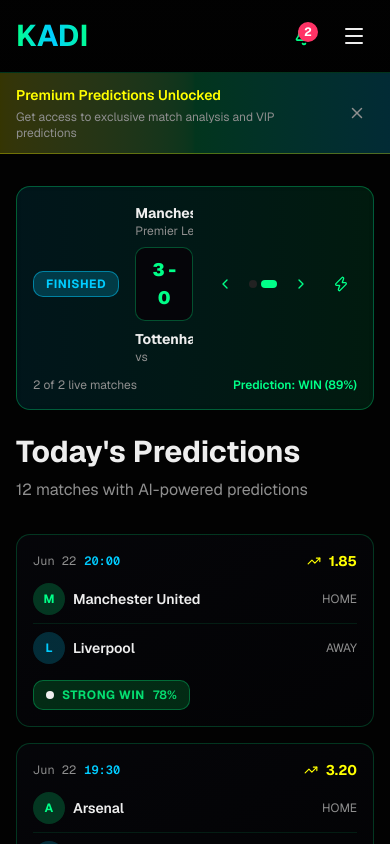
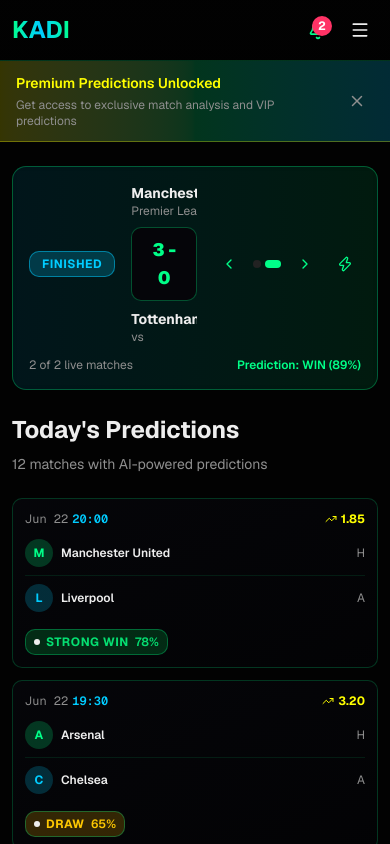
Before and after one commit to dev-Basscee/Kadi, a Next.js app: page / in a window 390 px wide. Shown: the top 844 px of the page. Built offline with nearby package versions, Linux system fonts and the light colour scheme.

Commit message:
feat: enhance layout and responsiveness across components
Co-authored-by: Bassey Emmanuel Emmanuel <152831514+dev-Basscee@users.noreply.github.com>

```diff
--- a/app/page.tsx
+++ b/app/page.tsx
@@ -48,23 +48,23 @@ export default function Home() {
       {/* Top Ad Banner */}
       <AdBanner position="top" />
 
-      <main className="max-w-7xl mx-auto px-4 sm:px-6 py-8">
+      <main className="w-full max-w-7xl mx-auto px-3 sm:px-4 md:px-6 py-6 sm:py-8">
         {/* Live Score Ticker */}
         <LiveScoreTicker matches={mockMatches} />
 
-        <div className="space-y-6">
+        <div className="space-y-6 sm:space-y-8">
             {/* Section Title */}
-            <div className="mb-8">
-              <h1 className="text-3xl sm:text-4xl font-bold text-foreground mb-2">
+            <div className="mb-6 sm:mb-8">
+              <h1 className="text-2xl sm:text-3xl md:text-4xl font-bold text-foreground mb-2">
                 Today&apos;s Predictions
               </h1>
-              <p className="text-muted-foreground">
+              <p className="text-sm sm:text-base text-muted-foreground">
                 {filteredMatches.length} matches with AI-powered predictions
               </p>
             </div>
 
-          {/* Matches Grid */}
-          <div className="grid grid-cols-1 md:grid-cols-2 lg:grid-cols-3 gap-4">
+          {/* Matches Grid - Responsive across all screen sizes */}
+          <div className="grid grid-cols-1 sm:grid-cols-2 lg:grid-cols-3 xl:grid-cols-4 gap-3 sm:gap-4 md:gap-6">
               {filteredMatches.map((match, index) => (
                 <div key={match.id}>
                   {/* Inline Ad after every 5 matches */}
@@ -81,11 +81,11 @@ export default function Home() {
 
             {/* Empty State */}
             {filteredMatches.length === 0 && (
-              <div className="bg-card border border-primary/20 rounded-xl p-12 text-center">
-                <p className="text-lg text-muted-foreground font-medium">
+              <div className="bg-card border border-primary/20 rounded-lg sm:rounded-xl p-8 sm:p-12 text-center">
+                <p className="text-base sm:text-lg text-muted-foreground font-medium">
                   No matches found for the selected sport
                 </p>
-                <p className="text-sm text-muted-foreground mt-2">
+                <p className="text-xs sm:text-sm text-muted-foreground mt-2">
                   Try selecting a different sport from the header menu
                 </p>
               </div>
--- a/components/Header.tsx
+++ b/components/Header.tsx
@@ -18,12 +18,12 @@ export function Header({ selectedSport, onSportChange }: HeaderProps) {
   const [showSportMenu, setShowSportMenu] = useState(false);
 
   return (
-    <header className="sticky top-0 z-50 bg-gradient-to-b from-background to-background/80 backdrop-blur-md border-b border-primary/20">
-      <div className="max-w-7xl mx-auto px-4 sm:px-6 py-4">
-        <div className="flex items-center justify-between">
+    <header className="sticky top-0 z-50 bg-gradient-to-b from-background to-background/80 backdrop-blur-md border-b border-primary/20 w-full">
+      <div className="w-full max-w-7xl mx-auto px-3 sm:px-4 md:px-6 py-3 sm:py-4">
+        <div className="flex items-center justify-between gap-2 sm:gap-4">
           {/* Logo */}
-          <div className="flex items-center gap-3">
-            <div className="text-3xl font-bold bg-gradient-to-r from-primary via-secondary to-primary bg-clip-text text-transparent">
+          <div className="flex items-center gap-1 sm:gap-3 flex-shrink-0">
+            <div className="text-2xl sm:text-3xl font-bold bg-gradient-to-r from-primary via-secondary to-primary bg-clip-text text-transparent">
               KADI
             </div>
             <span className="hidden sm:inline text-xs font-semibold text-muted-foreground uppercase tracking-widest">
@@ -31,19 +31,19 @@ export function Header({ selectedSport, onSportChange }: HeaderProps) {
             </span>
           </div>
 
-          {/* Global Search - Desktop */}
-          <div className="hidden lg:block flex-1 max-w-md mx-6">
+          {/* Global Search - Tablet & Desktop */}
+          <div className="hidden md:block flex-1 max-w-xs lg:max-w-md mx-3 lg:mx-6">
             <GlobalSearch />
           </div>
 
-          {/* Sport Tabs - Desktop */}
-          <div className="hidden md:flex items-center gap-1">
+          {/* Sport Tabs - Tablet & Desktop */}
+          <div className="hidden lg:flex items-center gap-1 flex-shrink-0">
             <div className="relative">
               <button
                 onClick={() => setShowSportMenu(!showSportMenu)}
-                className="flex items-center gap-2 px-4 py-2 rounded-lg bg-card/50 hover:bg-card text-foreground border border-primary/30 hover:border-primary/60 transition-all"
+                className="flex items-center gap-2 px-3 lg:px-4 py-2 rounded-lg bg-card/50 hover:bg-card text-foreground border border-primary/30 hover:border-primary/60 transition-all text-sm"
               >
-                <span className="text-sm font-medium">
+                <span className="font-medium hidden xl:inline">
                   {sportsOptions.find((o) => o.value === selectedSport)?.label}
                 </span>
                 <ChevronDown size={16} className={`transition-transform ${showSportMenu ? 'rotate-180' : ''}`} />
@@ -72,33 +72,26 @@ export function Header({ selectedSport, onSportChange }: HeaderProps) {
           </div>
 
           {/* Right Actions */}
-          <div className="flex items-center gap-3">
-            <div className="hidden sm:flex items-center gap-2 px-3 py-2 rounded-lg bg-secondary/10 border border-secondary/30">
-              <Calendar size={16} className="text-secondary" />
-              <span className="text-sm font-medium text-foreground">Today</span>
+          <div className="flex items-center gap-1.5 sm:gap-2 ml-auto flex-shrink-0">
+            <div className="hidden md:flex items-center gap-2 px-2 sm:px-3 py-2 rounded-lg bg-secondary/10 border border-secondary/30 text-sm">
+              <Calendar size={16} className="text-secondary flex-shrink-0" />
+              <span className="hidden lg:inline font-medium text-foreground">Today</span>
             </div>
+
             <NotificationCenter />
 
-            {/* Standalone Tools */}
+            {/* Desktop Tools - Hidden on mobile */}
             <Link
               href="/bankroll"
-              className="hidden sm:inline-flex items-center gap-2 px-4 py-2 rounded-lg bg-primary/10 hover:bg-primary/20 text-primary border border-primary/30 transition-colors text-sm font-medium"
+              className="hidden lg:inline-flex items-center gap-2 px-3 py-2 rounded-lg bg-primary/10 hover:bg-primary/20 text-primary border border-primary/30 transition-colors text-sm font-medium"
             >
               <Zap size={16} />
               <span>Bankroll</span>
             </Link>
 
             <Link
-              href="/community"
-              className="hidden sm:inline-flex items-center gap-2 px-4 py-2 rounded-lg bg-secondary/10 hover:bg-secondary/20 text-secondary border border-secondary/30 transition-colors text-sm font-medium"
-            >
-              <Users size={16} />
-              <span>Community</span>
-            </Link>
-
-            <Link
               href="/watchlist"
-              className="hidden sm:inline-flex items-center gap-2 px-4 py-2 rounded-lg bg-accent/10 hover:bg-accent/20 text-accent border border-accent/30 transition-colors text-sm font-medium"
+              className="hidden lg:inline-flex items-center gap-2 px-3 py-2 rounded-lg bg-accent/10 hover:bg-accent/20 text-accent border border-accent/30 transition-colors text-sm font-medium"
             >
               <TrendingUp size={16} />
               <span>Watchlist</span>
@@ -106,27 +99,37 @@ export function Header({ selectedSport, onSportChange }: HeaderProps) {
 
             <Link
               href="/history"
-              className="hidden sm:inline-flex items-center gap-2 px-4 py-2 rounded-lg bg-accent/10 hover:bg-accent/20 text-accent border border-accent/30 transition-colors text-sm font-medium"
+              className="hidden lg:inline-flex items-center gap-2 px-3 py-2 rounded-lg bg-accent/10 hover:bg-accent/20 text-accent border border-accent/30 transition-colors text-sm font-medium"
             >
               <BarChart3 size={16} />
               <span>History</span>
             </Link>
+
             <Button
               size="sm"
-              className="bg-primary text-primary-foreground hover:bg-primary/90 gap-2 hidden sm:inline-flex"
+              className="bg-primary text-primary-foreground hover:bg-primary/90 gap-2 hidden lg:inline-flex"
             >
               <LogIn size={16} />
               <span>Sign In</span>
             </Button>
-            <button className="md:hidden p-2 rounded-lg hover:bg-card">
-              {isOpen ? <X size={24} /> : <Menu size={24} />}
+
+            {/* Mobile Menu Button */}
+            <button
+              onClick={() => setIsOpen(!isOpen)}
+              className="lg:hidden p-2 hover:bg-card rounded-lg transition-colors flex-shrink-0"
+              aria-label="Toggle menu"
+            >
+              {isOpen ? <X size={20} /> : <Menu size={20} />}
             </button>
           </div>
         </div>
 
         {/* Mobile Menu */}
         {isOpen && (
-          <div className="md:hidden mt-4 pt-4 border-t border-primary/20 space-y-2">
+          <div className="lg:hidden mt-4 pt-4 border-t border-primary/20 space-y-2 pb-4">
+            {/* Sport Options */}
+            <div className="mb-4">
+              <p className="text-xs font-semibold text-muted-foreground uppercase tracking-wide px-4 mb-2">Sports</p>
               {sportsOptions.map((option) => (
                 <button
                   key={option.value}
@@ -144,6 +147,50 @@ export function Header({ selectedSport, onSportChange }: HeaderProps) {
                 </button>
               ))}
             </div>
+
+            {/* Mobile Tools */}
+            <div className="border-t border-primary/20 pt-4 space-y-2">
+              <p className="text-xs font-semibold text-muted-foreground uppercase tracking-wide px-4 mb-2">Tools</p>
+              <Link
+                href="/bankroll"
+                className="flex items-center gap-2 px-4 py-2 rounded-lg hover:bg-card text-foreground transition-colors"
+                onClick={() => setIsOpen(false)}
+              >
+                <Zap size={16} className="text-primary" />
+                <span>Bankroll Manager</span>
+              </Link>
+              <Link
+                href="/community"
+                className="flex items-center gap-2 px-4 py-2 rounded-lg hover:bg-card text-foreground transition-colors"
+                onClick={() => setIsOpen(false)}
+              >
+                <Users size={16} className="text-secondary" />
+                <span>Community</span>
+              </Link>
+              <Link
+                href="/watchlist"
+                className="flex items-center gap-2 px-4 py-2 rounded-lg hover:bg-card text-foreground transition-colors"
+                onClick={() => setIsOpen(false)}
+              >
+                <TrendingUp size={16} className="text-accent" />
+                <span>Watchlist</span>
+              </Link>
+              <Link
+                href="/history"
+                className="flex items-center gap-2 px-4 py-2 rounded-lg hover:bg-card text-foreground transition-colors"
+                onClick={() => setIsOpen(false)}
+              >
+                <BarChart3 size={16} className="text-accent" />
+                <span>History</span>
+              </Link>
+              <Button
+                className="w-full bg-primary text-primary-foreground hover:bg-primary/90 gap-2 mt-2"
+              >
+                <LogIn size={16} />
+                <span>Sign In</span>
+              </Button>
+            </div>
+          </div>
         )}
       </div>
     </header>
--- a/components/MatchCard.tsx
+++ b/components/MatchCard.tsx
@@ -25,7 +25,10 @@ export function MatchCard({ match, onClick, isPremium }: MatchCardProps) {
   return (
     <div
       onClick={onClick}
-      className={`relative group cursor-pointer bg-gradient-to-br from-card to-card/50 border border-primary/20 rounded-xl p-4 hover:border-primary/50 transition-all hover:shadow-lg hover:shadow-primary/20 ${
+      role="button"
+      tabIndex={0}
+      onKeyPress={(e) => e.key === 'Enter' && onClick()}
+      className={`relative group cursor-pointer bg-gradient-to-br from-card to-card/50 border border-primary/20 rounded-lg sm:rounded-xl p-3 sm:p-4 hover:border-primary/50 transition-all hover:shadow-lg hover:shadow-primary/20 active:scale-95 sm:active:scale-100 ${
         isBlurred ? 'blur-sm' : ''
       }`}
     >
@@ -41,55 +44,55 @@ export function MatchCard({ match, onClick, isPremium }: MatchCardProps) {
       )}
 
       {/* Top Row - Date/Time & Odds */}
-      <div className="flex items-center justify-between mb-3">
-        <div className="flex items-center gap-2">
-          <span className="text-xs font-mono text-muted-foreground">
+      <div className="flex items-center justify-between gap-2 mb-3">
+        <div className="flex items-center gap-1 sm:gap-2 text-xs sm:text-sm">
+          <span className="font-mono text-muted-foreground">
             {format(match.date, 'MMM dd')}
           </span>
-          <span className="text-xs font-mono text-secondary font-semibold">{match.time}</span>
+          <span className="font-mono text-secondary font-semibold">{match.time}</span>
         </div>
-        <div className="flex items-center gap-2">
-          <TrendingUp size={14} className="text-accent" />
-          <span className="text-sm font-bold text-accent">{match.odds.toFixed(2)}</span>
+        <div className="flex items-center gap-1 sm:gap-2 flex-shrink-0">
+          <TrendingUp size={12} className="text-accent sm:w-4 sm:h-4" />
+          <span className="text-xs sm:text-sm font-bold text-accent">{match.odds.toFixed(2)}</span>
         </div>
       </div>
 
       {/* Teams */}
       <div className="space-y-2 mb-4">
-        <div className="flex items-center justify-between">
-          <div className="flex items-center gap-2 flex-1">
-            <div className="w-8 h-8 rounded-full bg-primary/20 flex items-center justify-center">
+        <div className="flex items-center justify-between gap-2">
+          <div className="flex items-center gap-2 flex-1 min-w-0">
+            <div className="w-7 h-7 sm:w-8 sm:h-8 rounded-full bg-primary/20 flex items-center justify-center flex-shrink-0">
               <span className="text-xs font-bold text-primary">
                 {match.homeTeam.charAt(0)}
               </span>
             </div>
-            <span className="text-sm font-semibold text-foreground truncate">
+            <span className="text-xs sm:text-sm font-semibold text-foreground truncate">
               {match.homeTeam}
             </span>
           </div>
-          <span className="text-xs text-muted-foreground ml-2">HOME</span>
+          <span className="text-xs text-muted-foreground flex-shrink-0">H</span>
         </div>
         <div className="border-b border-primary/10" />
-        <div className="flex items-center justify-between">
-          <div className="flex items-center gap-2 flex-1">
-            <div className="w-8 h-8 rounded-full bg-secondary/20 flex items-center justify-center">
+        <div className="flex items-center justify-between gap-2">
+          <div className="flex items-center gap-2 flex-1 min-w-0">
+            <div className="w-7 h-7 sm:w-8 sm:h-8 rounded-full bg-secondary/20 flex items-center justify-center flex-shrink-0">
               <span className="text-xs font-bold text-secondary">
                 {match.awayTeam.charAt(0)}
               </span>
             </div>
-            <span className="text-sm font-semibold text-foreground truncate">
+            <span className="text-xs sm:text-sm font-semibold text-foreground truncate">
               {match.awayTeam}
             </span>
           </div>
-          <span className="text-xs text-muted-foreground ml-2">AWAY</span>
+          <span className="text-xs text-muted-foreground flex-shrink-0">A</span>
         </div>
       </div>
 
       {/* Prediction Badge */}
       <div
-        className={`inline-flex items-center gap-2 px-3 py-1.5 rounded-lg ${badge.bg} border border-primary/30`}
+        className={`inline-flex items-center gap-1.5 sm:gap-2 px-2 sm:px-3 py-1 sm:py-1.5 rounded-lg ${badge.bg} border border-primary/30`}
       >
-        <div className="w-2 h-2 rounded-full bg-current" />
+        <div className="w-1.5 h-1.5 rounded-full bg-current" />
         <span className={`text-xs font-bold tracking-wider ${badge.text}`}>
           {badge.label}
         </span>
```
Also changed, not shown: components/DeepDiveModal.tsx (+11 -10 lines). Lines whose indentation alone changed are shown as unchanged.
